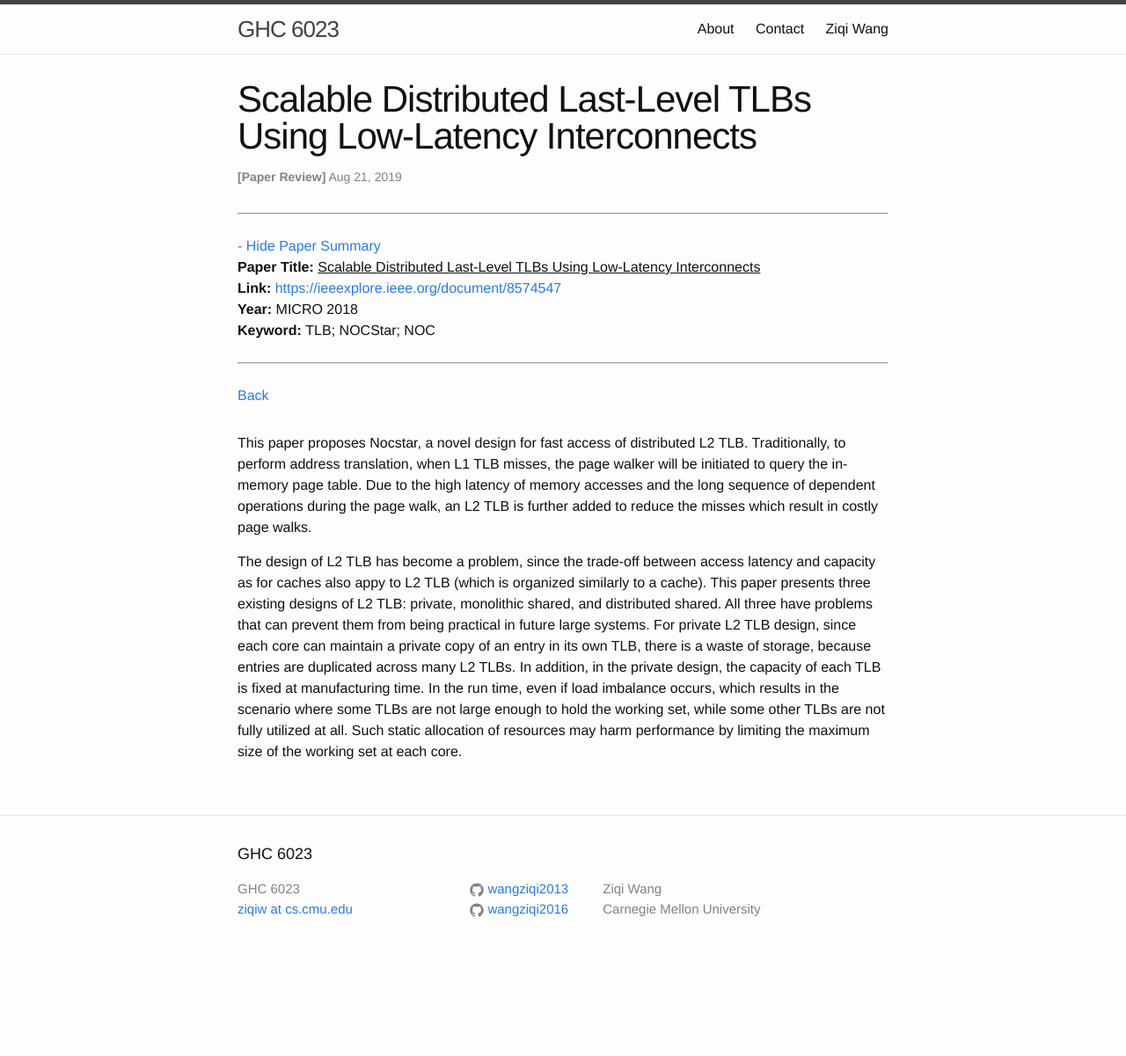
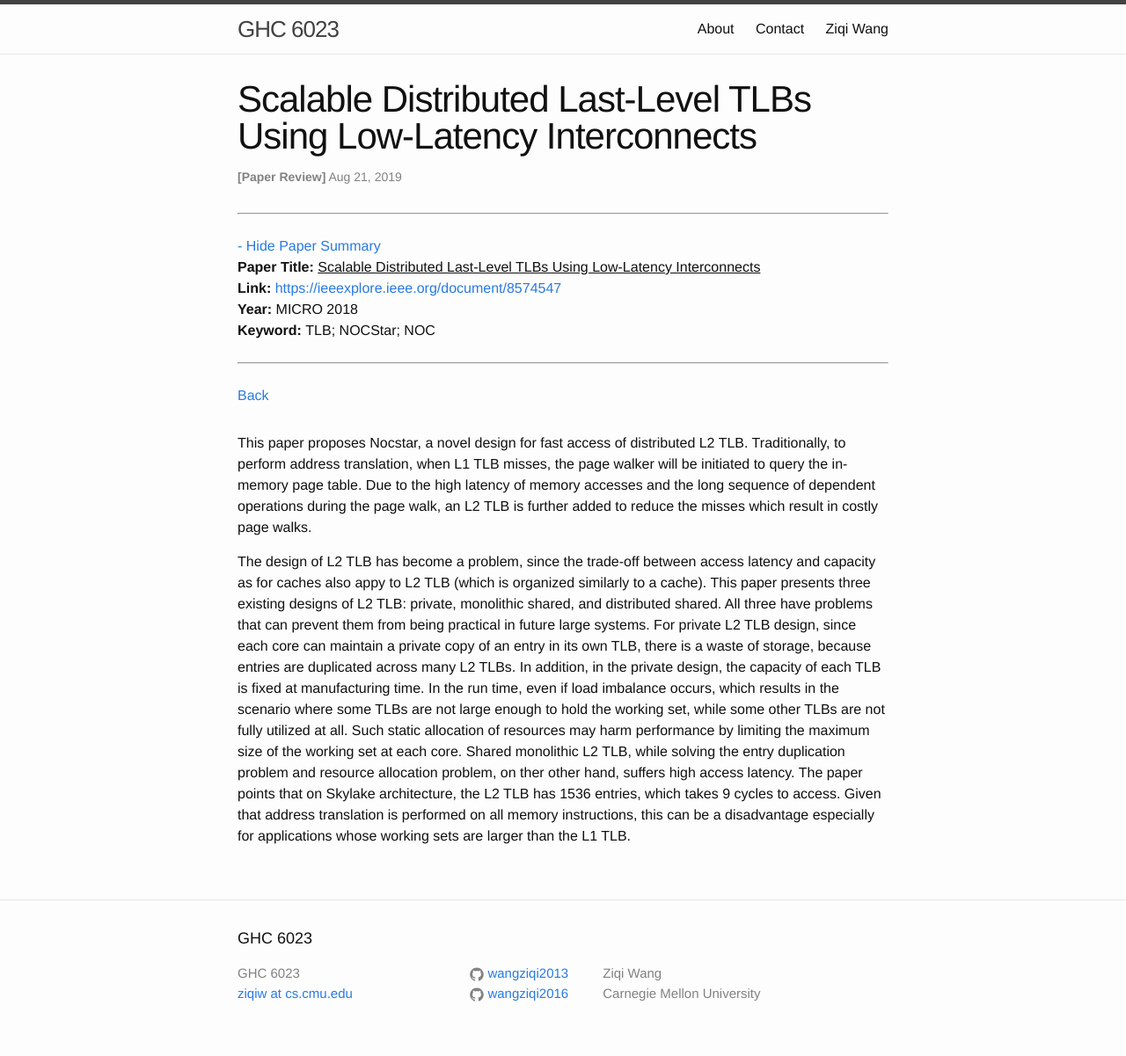
Before and after one commit to wangziqi2013/wangziqi2013.github.io, a Jekyll site: the page built from _posts/2019-08-20-nocstar.markdown, in a window 1280 px wide. Shown: the whole page at 88% size. Built offline with Jekyll 4.4.1, drawn with Linux system fonts in a browser that asks for light colours; before the commit the page ends 1105 px from its top, so only the background shows below that.

Commit message:
Adding shared L2

```diff
--- a/_posts/2019-08-20-nocstar.markdown
+++ b/_posts/2019-08-20-nocstar.markdown
@@ -26,3 +26,7 @@ there is a waste of storage, because entries are duplicated across many L2 TLBs.
 the capacity of each TLB is fixed at manufacturing time. In the run time, even if load imbalance occurs, which results in
 the scenario where some TLBs are not large enough to hold the working set, while some other TLBs are not fully utilized
 at all. Such static allocation of resources may harm performance by limiting the maximum size of the working set at each core.
+Shared monolithic L2 TLB, while solving the entry duplication problem and resource allocation problem, on ther other
+hand, suffers high access latency. The paper points that on Skylake architecture, the L2 TLB has 1536 entries, which
+takes 9 cycles to access. Given that address translation is performed on all memory instructions, this can be a disadvantage
+especially for applications whose working sets are larger than the L1 TLB.
```
